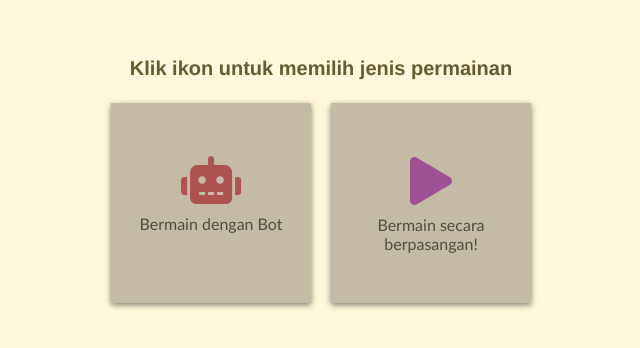
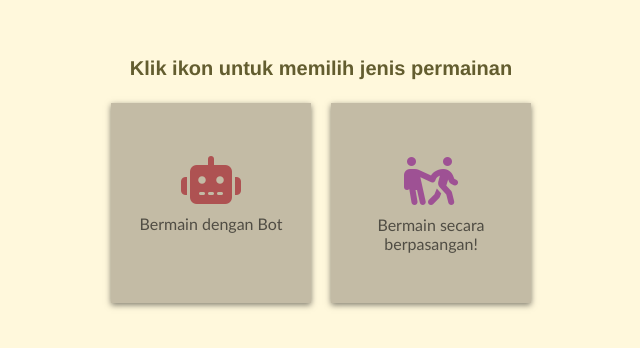
Before and after one commit to fesloth/Tic-Tac-Toe, a plain HTML site: page index.html in a window 1280 px wide. Shown: the part 230-578 px from the top of the page, 319-959 px from the left. Drawn offline with Linux system fonts and the light colour scheme.

Commit message:
revisi icon

```diff
--- a/index.html
+++ b/index.html
@@ -5,6 +5,7 @@
     <meta name="viewport" content="width=device-width, initial-scale=1.0" />
     <title>Dashboard</title>
     <link rel="stylesheet" href="https://cdnjs.cloudflare.com/ajax/libs/font-awesome/5.15.4/css/all.min.css" />
+    <link rel="stylesheet" href="https://cdnjs.cloudflare.com/ajax/libs/font-awesome/6.4.0/css/all.min.css" integrity="sha512-iecdLmaskl7CVkqkXNQ/ZH/XLlvWZOJyj7Yy7tcenmpD1ypASozpmT/E0iPtmFIB46ZmdtAc9eNBvH0H/ZpiBw==" crossorigin="anonymous" referrerpolicy="no-referrer" />
     <style>
       body {
         background-color: cornsilk;
@@ -103,7 +104,7 @@
         </div>
         <div class="box right-box">
           <a href="battle/index.html" style="margin-top: 20px">
-            <i id="player" class="fas fa-play"></i>
+            <i id="player" class="fa-solid fa-people-pulling"></i>
             <p>
               Bermain secara <br />
               berpasangan!
```
